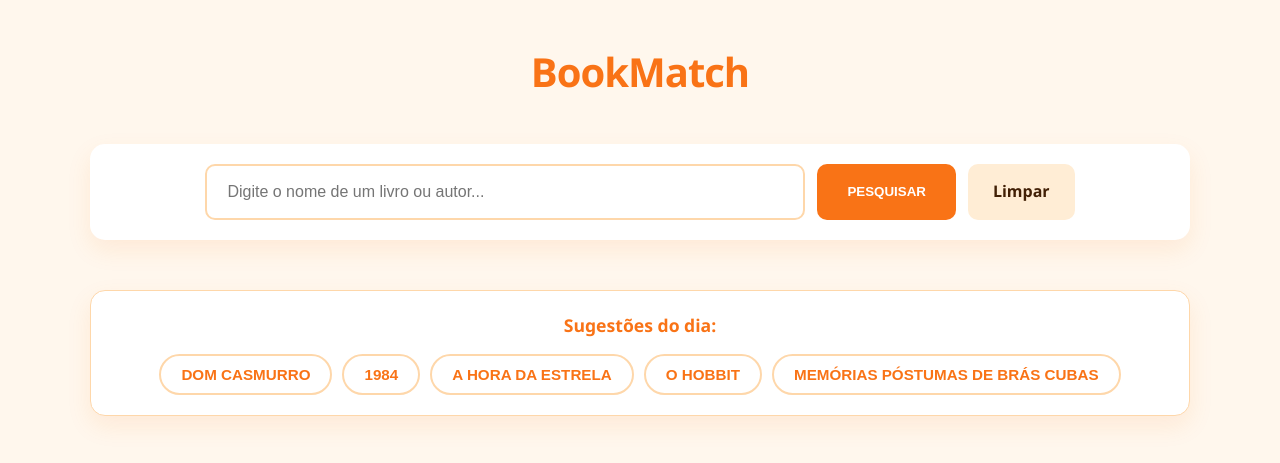
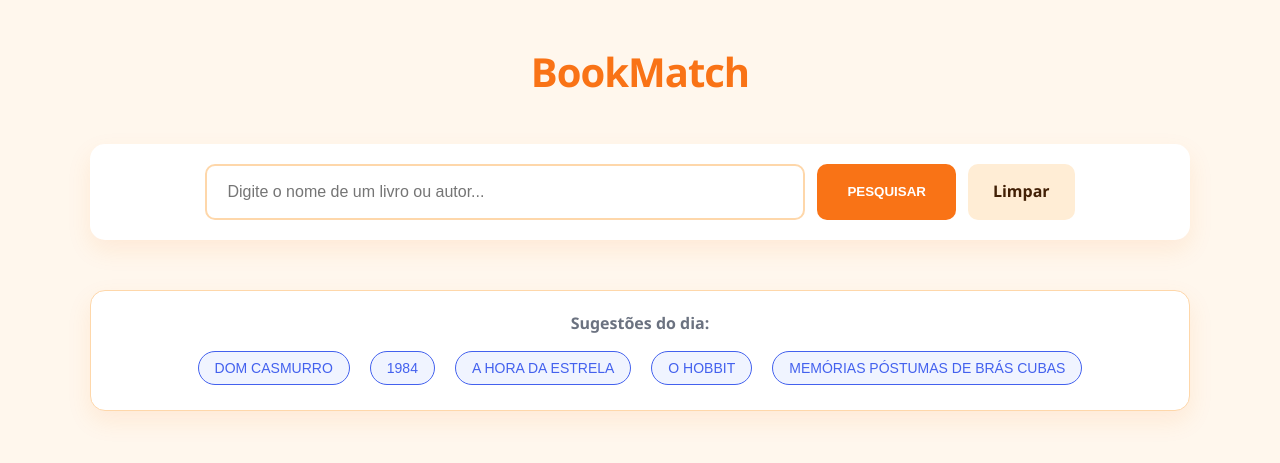
Before and after one commit to NicollyOliveiraS/livros, a Flask app: page / in a window 1280 px wide. Shown: the top 463 px of the page. Run offline with Flask 3, Linux system fonts and the light colour scheme.

Commit message:
sugestao

```diff
--- a/static/style.css
+++ b/static/style.css
@@ -69,30 +69,55 @@ h1 {
     box-shadow: none;
 }
 
+/* Estilo para os botões de sugestão */
 .btn-sugestao {
-    background: white;
-    color: var(--primary-color);
-    border: 2px solid #fed7aa;
-    padding: 10px 20px;
+    background: #f0f4ff;
+    border: 1px solid #4361ee;
+    color: #4361ee;
+    padding: 8px 16px;
     border-radius: 30px;
-    font-weight: 600;
-    font-size: 0.95rem;
     cursor: pointer;
+    font-size: 14px;
+    font-weight: 500;
     transition: all 0.3s ease;
-    white-space: nowrap;
+    margin: 5px;
     display: inline-block;
-    width: auto;
-    min-width: fit-content;
-    margin: 0;
 }
 
 .btn-sugestao:hover {
-    background: var(--primary-color);
+    background: #4361ee;
     color: white;
-    border-color: var(--primary-color);
     transform: translateY(-2px);
+    box-shadow: 0 4px 8px rgba(67, 97, 238, 0.2);
 }
 
+/* Container das sugestões */
+.sugestoes-container {
+    margin: 20px 0 30px;
+    text-align: center;
+}
+
+.sugestoes-container p {
+    color: #6b7280;
+    margin-bottom: 10px;
+    font-size: 16px;
+}
+
+.sugestoes-lista {
+    display: flex;
+    flex-wrap: wrap;
+    justify-content: center;
+    gap: 10px;
+}
+
+/* Ajuste para os forms inline */
+.sugestoes-lista form {
+    display: inline-block;
+    margin: 0;
+    padding: 0;
+    background: none;
+    box-shadow: none;
+}
 /* Formulário de Busca Estilizado */
 form {
     display: flex;
--- a/templates/index.html
+++ b/templates/index.html
@@ -4,7 +4,7 @@
     <meta charset="UTF-8">
     <meta name="viewport" content="width=device-width, initial-scale=1.0">
     <title>BookMatch</title>
-    <link rel="stylesheet" href="../static/style.css">
+    <link rel="stylesheet" href="{{ url_for('static', filename='style.css') }}">
 </head>
 <body>
 
@@ -21,7 +21,7 @@
         <p>Sugestões do dia:</p>
         <div class="sugestoes-lista">
             {% for sugestao in sugestoes %}
-                <form method="POST" style="display: inline; background: none; padding: 0; box-shadow: none; margin-bottom: 0;">
+                <form method="POST" style="display: inline;">
                     <input type="hidden" name="livro" value="{{ sugestao }}">
                     <button type="submit" class="btn-sugestao">{{ sugestao }}</button>
                 </form>
@@ -54,8 +54,6 @@
             </div>
         </div>
 
-       <!-- Seção de Livros Semelhantes -->
-<!-- Livros Semelhantes -->
         {% if semelhantes %}
             <h2 class="titulo-semelhantes">📚 Livros Semelhantes</h2>
             <div class="grid-semelhantes">
@@ -83,7 +81,8 @@
         <div class="alerta-erro">
             Não encontramos nenhum livro com esse nome. Tente pesquisar de outra forma!
         </div>
-    {% endif %} </div>
+    {% endif %}
+</div>
 
 </body>
 </html>
```
Lines whose indentation alone changed are shown as unchanged.
